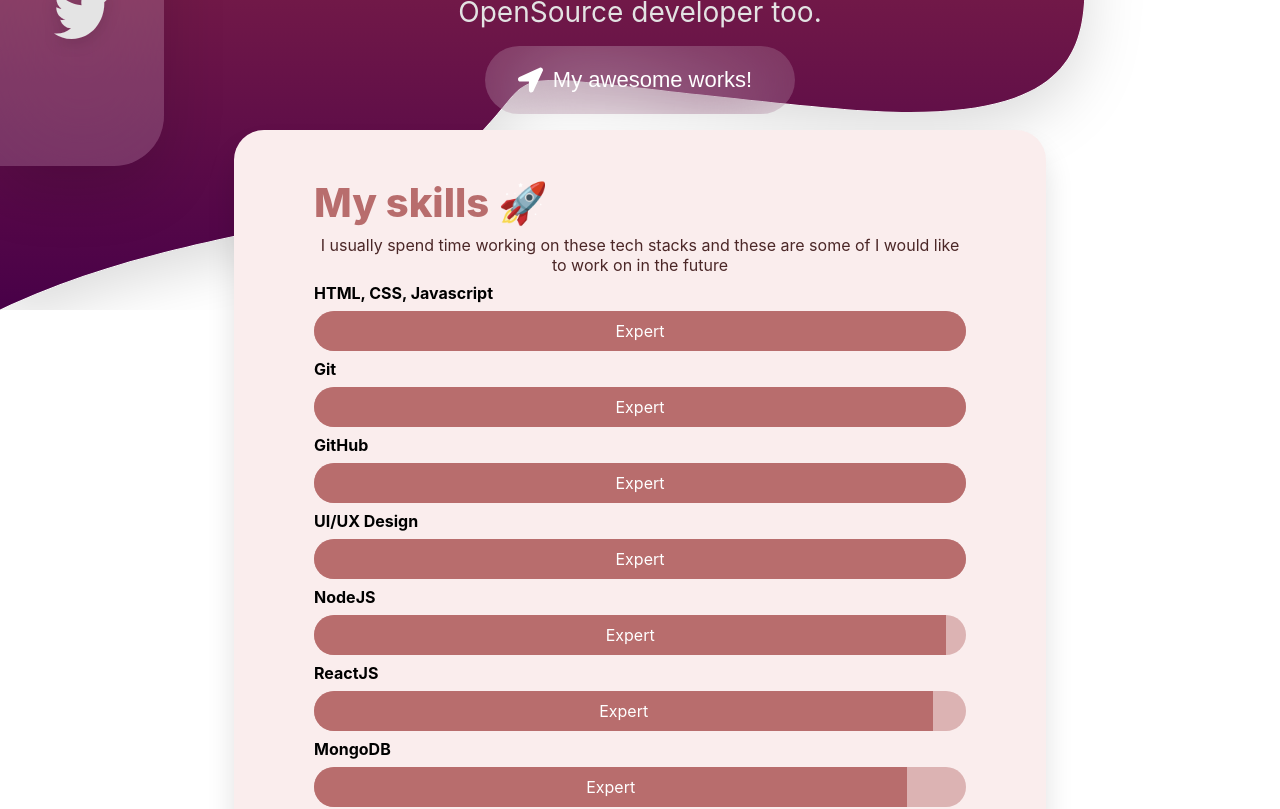
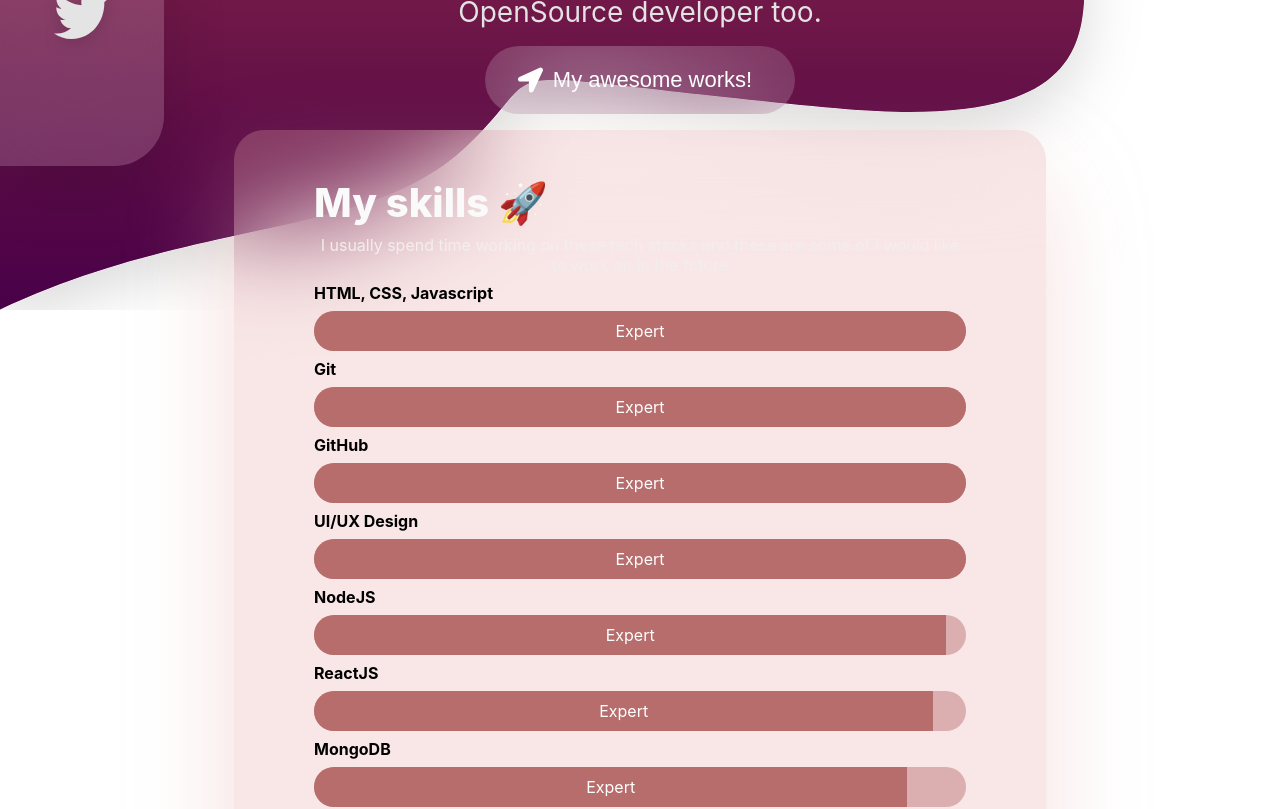
Before and after one commit to haneenmahd/haneenmahd.github.io, a React (Vite) app: page / in a window 1280 px wide. Shown: the part 600-1409 px from the top of the page. Built offline with nearby package versions, Linux system fonts and the light colour scheme.

Commit message:
use blur effect

```diff
--- a/src/components/MyTechStack.jsx
+++ b/src/components/MyTechStack.jsx
@@ -6,12 +6,12 @@ const Container = styled.div`
     min-height: 50vh;
     max-width: 100vw;
     padding: 40px 80px;
-    background: #faeded;
+    background: rgba(233, 170, 170, 0.29);
     backdrop-filter: blur(50px);
     -webkit-backdrop-filter: blur(50px);
     border-radius: 30px;
     margin-top: 50px;
-    box-shadow: 0px 19px 29px rgba(0, 0, 0, 0.12);
+    box-shadow: -3px 50px 100px rgba(233, 170, 170, 0.39);
 
     @media screen and (max-width: 600px) {
         padding: 40px 20px;
@@ -23,17 +23,23 @@ const Header = styled.h1`
     text-align: left;
     font-size: 40px;
     font-weight: 800;
-    color: #b86d6d;
+    color: #fafafa;
 
     @media screen and (max-width: 600px) {
         font-size: 28px;
         text-align: center;
+        color: #0e0d0d;
     }
 `;
 
 const Paragraph = styled.p`
     font-size: 100%;
-    color: #4b2727;
+    color: #f4eded;
+    margin-bottom: 30px;
+
+    @media screen and (max-width: 600px) {
+        color: #3a3838;
+    }
 `;
 
 const ProgressAnimation = keyframes`
```
